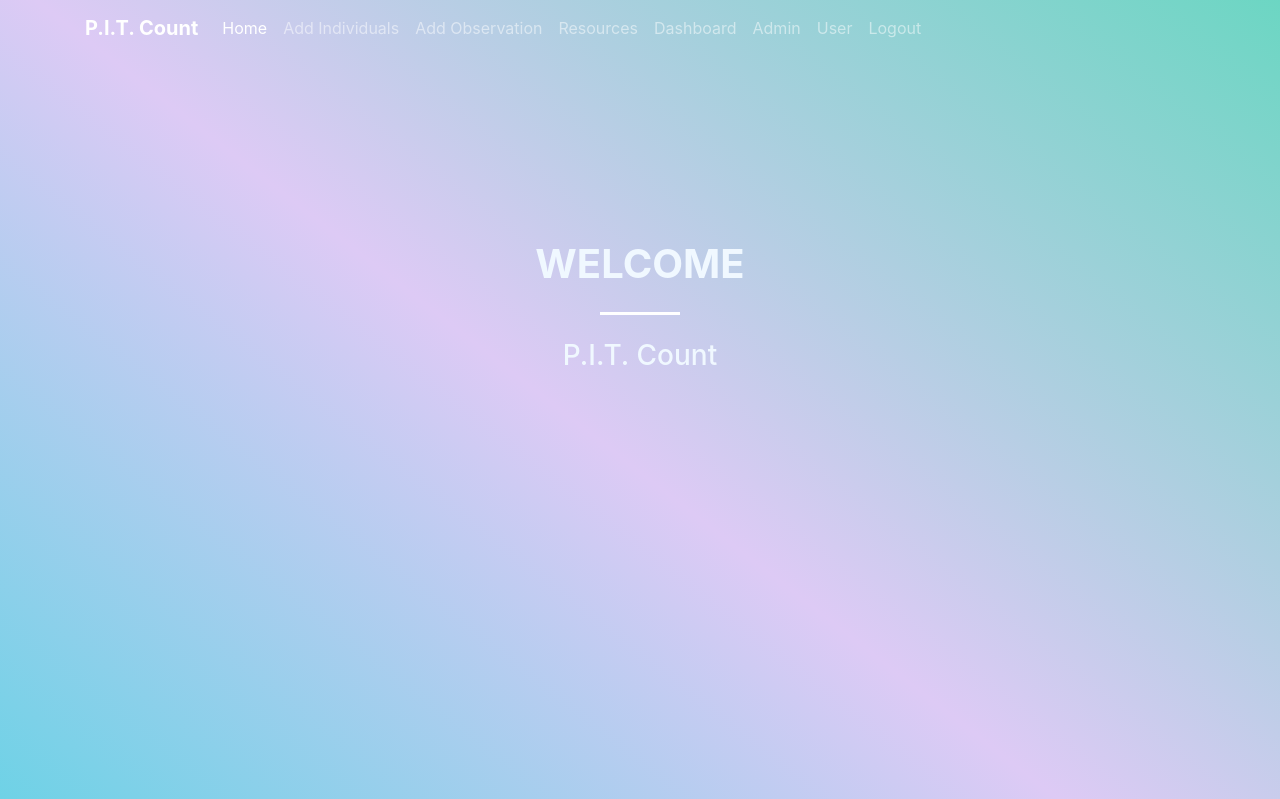
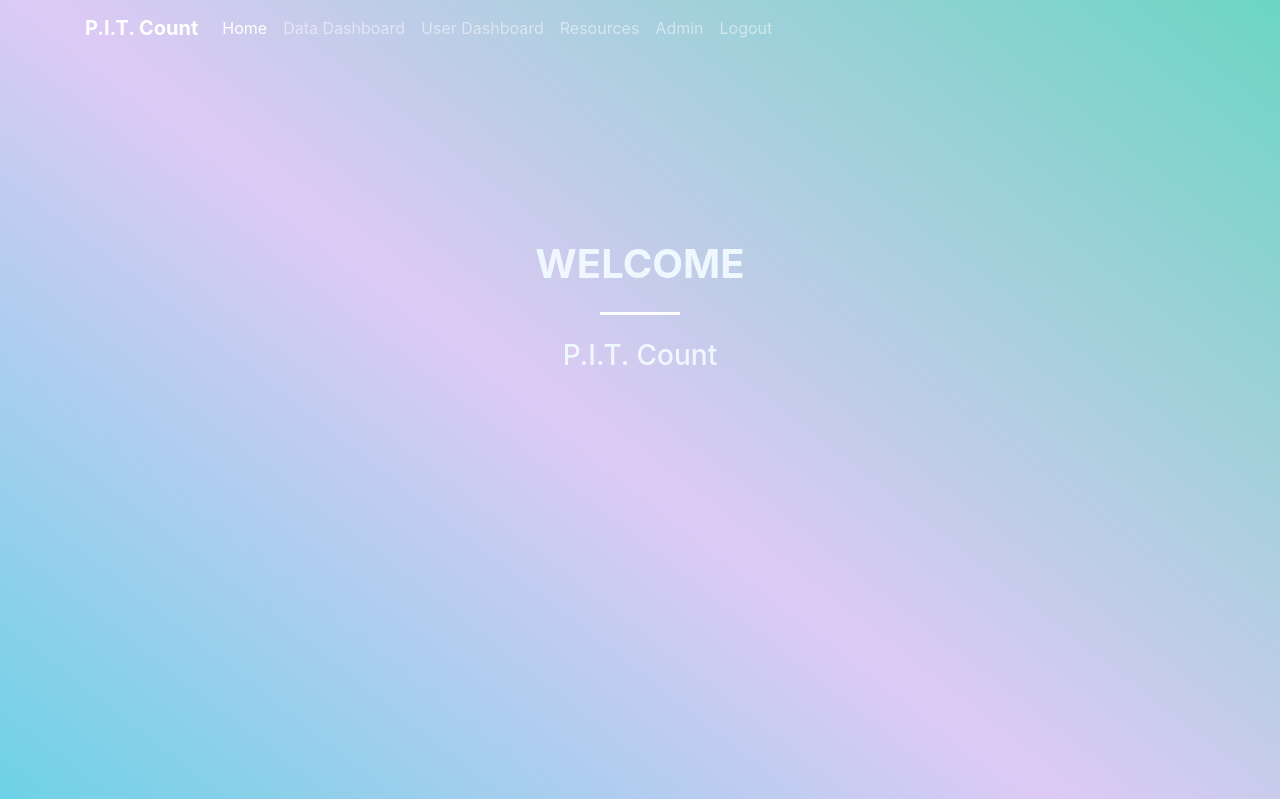
Before and after one commit to Kopetzki/PIT_APP, a Django app: page / in a window 1280 px wide. Shown: the top 799 px of the page. Run offline with Django 3.2, Linux system fonts and the light colour scheme; the visitor is signed in with stand-in values (Sample User, id 1); parts of the project's set-up code (start-up, migrations or seed data) failed here and were passed over; some libraries are stand-ins or nearby versions.

Commit message:
Fixed run bugs and formatted the data dashboard

```diff
--- a/requirements.txt
+++ b/requirements.txt
@@ -52,8 +52,3 @@ Twisted==20.3.0
 txaio==20.4.1
 Werkzeug==1.0.1
 zope.interface==5.1.0
-
-Django>=3.0,<4.0
-psycopg2>=2.7,<3.0
-python-dotenv>=0.13.0,<1.0
-django-crispy-forms>=1.9.1,<2.0
--- a/survey/templates/mainTemplate.html
+++ b/survey/templates/mainTemplate.html
@@ -54,27 +54,30 @@
                     <a class="nav-link" href="/">Home <span class="sr-only">(current)</span></a>
                   </li>
 
-                  <li class="nav-item">
-                    <a class="nav-link" href="/survey/observation_ind_new/">Add Individuals</a>
-                  </li>
-                    <li class="nav-item">
-                    <a class="nav-link" href="/survey/observation_new/">Add Observation</a>
+                <li class="nav-item">
+                    <a class="nav-link" href="/survey/dashboard/">Data Dashboard</a>
                   </li>
 
+                {% if user.is_authenticated %}
                     <li class="nav-item">
+                    <a class="nav-link" href="/user1">User Dashboard</a>
+                  </li>
+               {% endif %}
+
+               <li class="nav-item">
                     <a class="nav-link" href="/resources">Resources</a>
-                  </li>
-                    <li class="nav-item">
-                    <a class="nav-link" href="/survey/dashboard/">Dashboard</a>
-                  </li>
+               </li>
+
+                {% if user.is_authenticated %}
                     <li class="nav-item">
                     <a class="nav-link" href="/admin">Admin</a>
                   </li>
+                {% endif %}
+
                 {% if user.is_authenticated == False %}
                     <li class="nav-item">
                     <a class="nav-link" href="/login">Login</a>
                   </li>
-
                 {% endif %}
 
                 {% if user.is_authenticated == False %}
@@ -83,11 +86,7 @@
                   </li>
                 {% endif %}
 
-                  {% if user.is_authenticated %}
-                    <li class="nav-item">
-                    <a class="nav-link" href="/user1">User</a>
-                  </li>
-                  {% endif %}
+
 
                   {% if user.is_authenticated %}
                   <li>
--- a/survey/urls.py
+++ b/survey/urls.py
@@ -17,7 +17,7 @@ urlpatterns = [
 
 
     # dashboard for graphs
-    path('dashboard/', views.dashboard, name="dashboard")
+    path('dashboard/', views.dashboard, name="dashboard"),
 
     # Survey Individual
     path('survey_ind_detail/<int:pk>/', views.survey_ind_detail, name='survey_ind_detail'),
--- a/survey/views.py
+++ b/survey/views.py
@@ -11,9 +11,10 @@ from .forms import Observation_Individual_Form, Observation_Form, Survey_Individ
 
 # Create your views here.
 
+# Data dashboard
+def dashboard(requests):
+    return render(requests, 'data_dashboard/dashboard.html')
 
-def dashboard(requests):
-    return render(requests, 'survey/dashboard.html')
 # the survey index does nothing right now
 @login_required
 def index(request):
```
Also changed, not shown: survey/templates/data_dashboard/dashboard.html (added, +26 -0 lines), survey/templates/survey/dashboard.html (deleted, +0 -9 lines).
